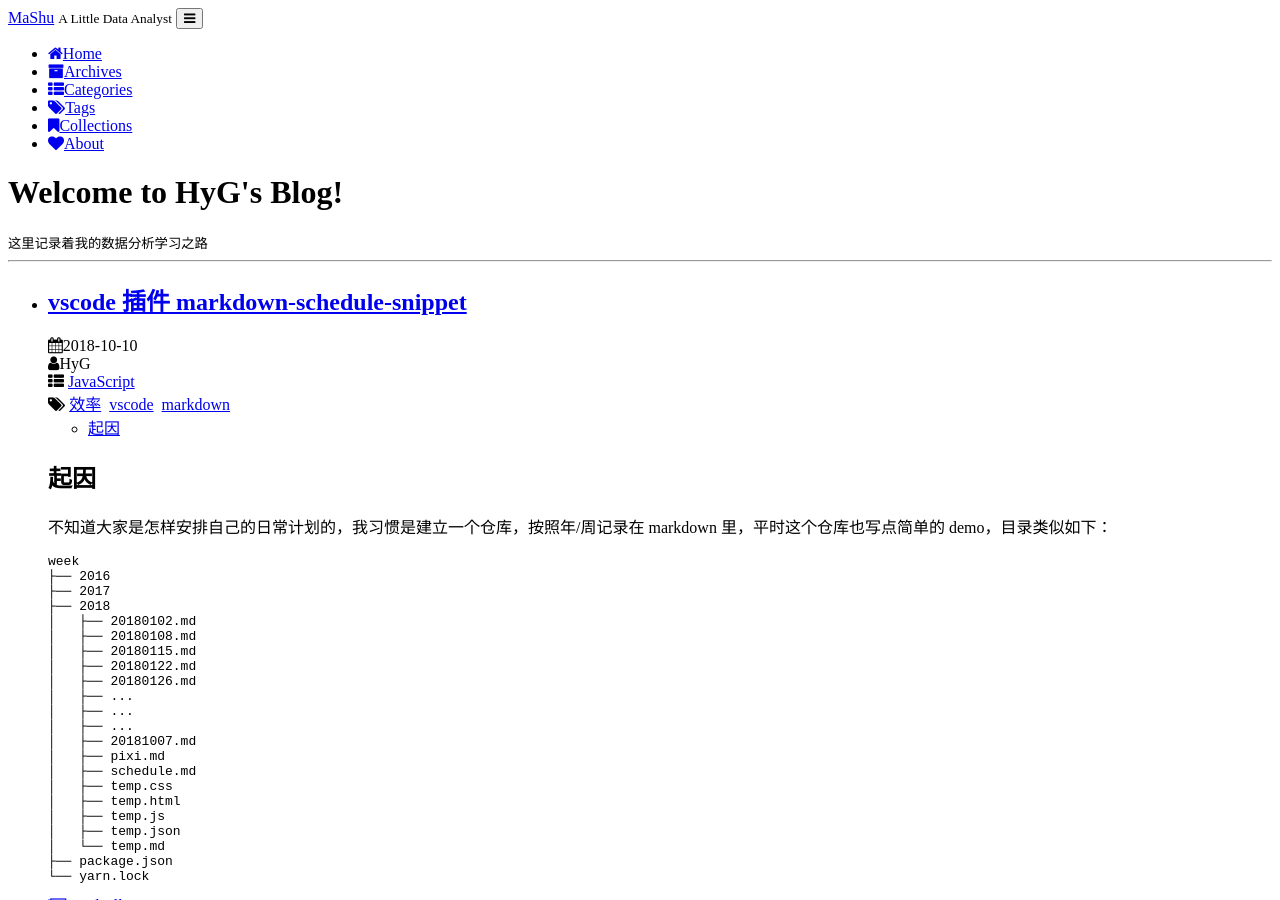
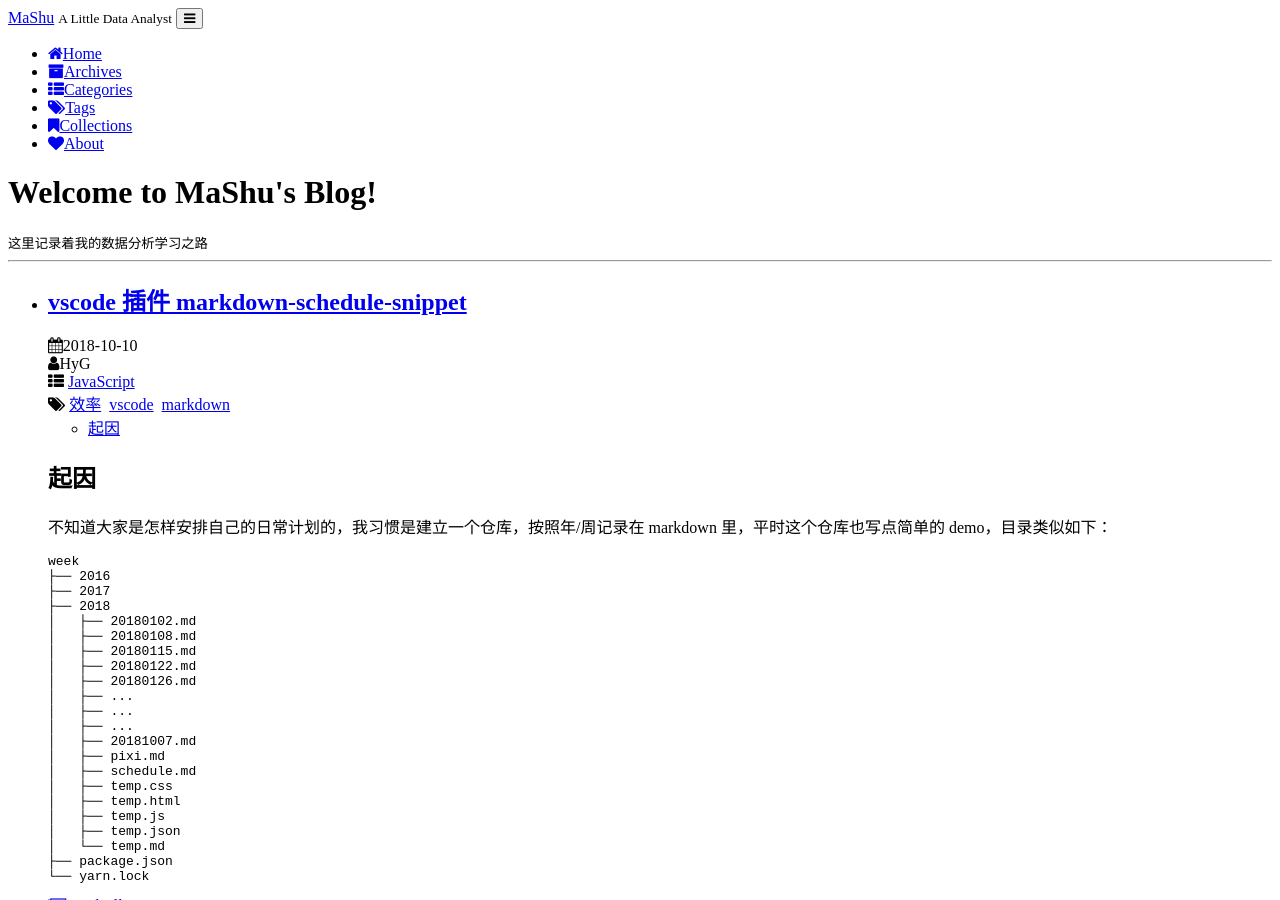
Before and after one commit to tjmashu/tjmashu.github.io, a Jekyll site: the page built from index.html, in a window 1280 px wide and 900 px high. Built offline with Jekyll 4.4.1, drawn with Linux system fonts in a browser that asks for light colours; the list of posts is cut into pages by our own code; comment, search, counter and statistics services are not loaded; a style sheet for code colours, icons or effects is not loaded.

Commit message:
background

```diff
--- a/_sass/_reset.scss
+++ b/_sass/_reset.scss
@@ -29,7 +29,7 @@
 body {
     font-family: 'Helvetica Neue',Helvetica,Arial,'Microsoft YaHei',sans-serif;
     color: #333;
-    background:#ddd;
+    background-color:#ddd;
     position: relative;
     min-height: 100%;
     padding-bottom: 190px;
--- a/index.html
+++ b/index.html
@@ -4,7 +4,7 @@
 
 <div class="page clearfix" index>
     <div class="left">
-        <h1>Welcome to HyG's Blog!</h1>
+        <h1>Welcome to MaShu's Blog!</h1>
         <small>这里记录着我的数据分析学习之路</small>
         <hr>
         <ul>
```
